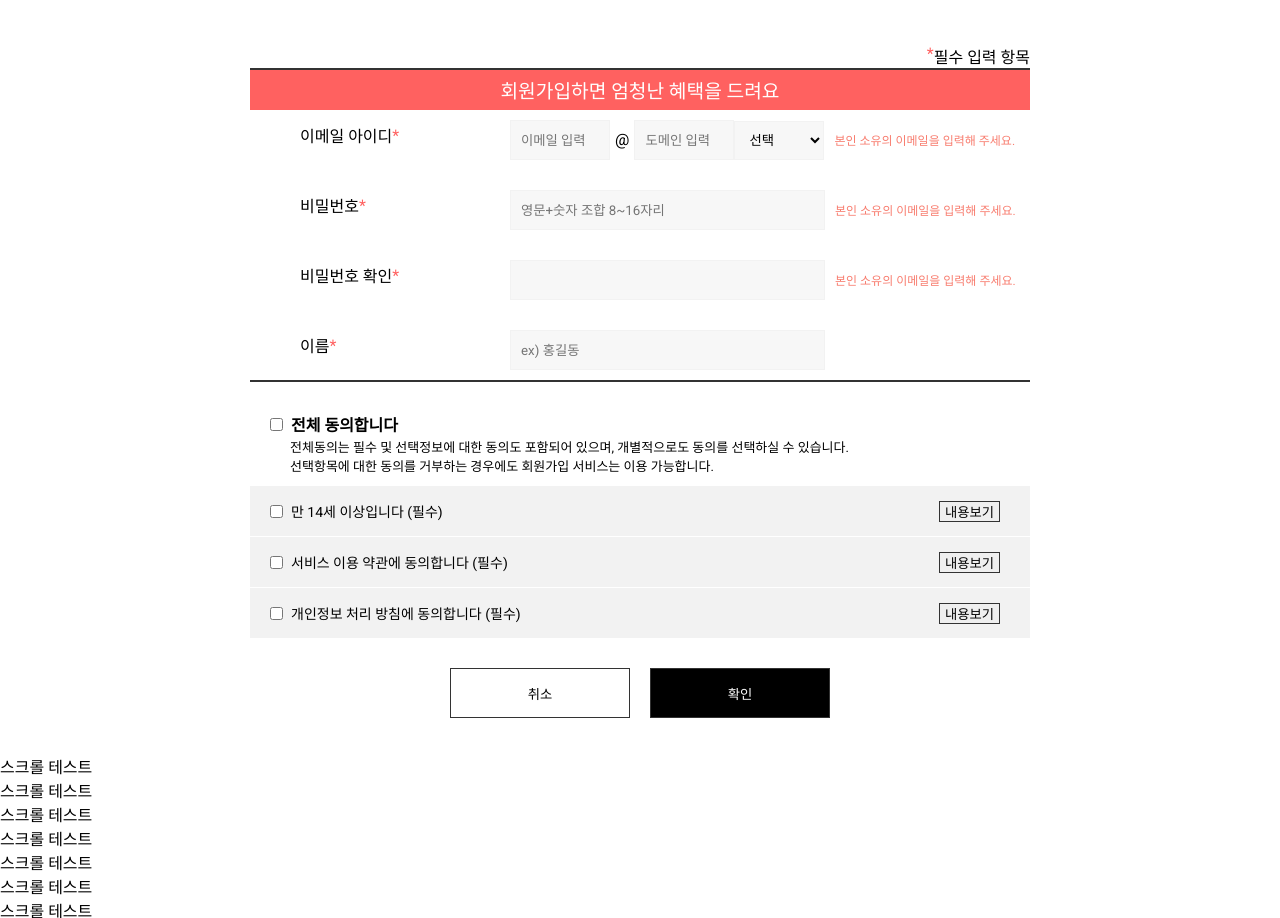
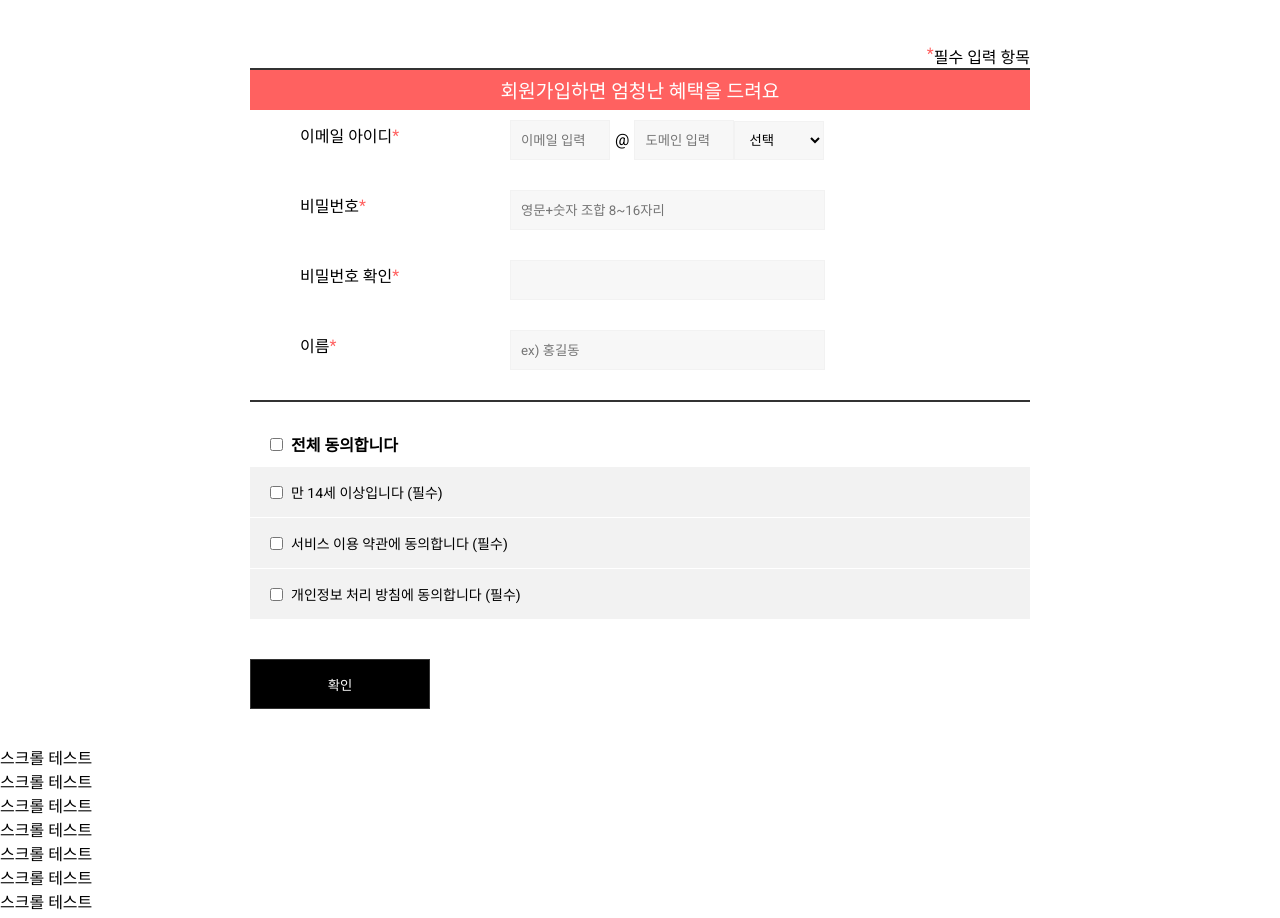
Before and after one commit to noona-n1/Shopping-Mall-Fe, a React (Vite) app: page /signup in a window 1280 px wide. Shown: the part 344-1262 px from the top of the page. Built offline with nearby package versions, Linux system fonts and the light colour scheme.

Commit message:
feat : 회원가입 기능 부여 , 응답요청 x 확인

```diff
--- a/src/page/SignupPage/SignupPage.jsx
+++ b/src/page/SignupPage/SignupPage.jsx
@@ -3,33 +3,94 @@ import './style/SignupPage.style.css';
 import '../../App.css';
 
 const SignupPage = () => {
-  const [agreeAll, setAgreeAll] = useState(false);
-  const [agreements, setAgreements] = useState({
-    agree1: false,
-    agree2: false,
-    agree3: false
+  const [formData, setFormData] = useState({
+    emailId: '',
+    emailDomain: '',
+    password: '',
+    passwordConfirm: '',
+    name: '',
+    agreements: {
+      agreeAll: false,
+      agree1: false,
+      agree2: false,
+      agree3: false
+    }
   });
+  const [errors, setErrors] = useState({
+    emailId: '',
+    emailDomain: '',
+    password: '',
+    passwordConfirm: '',
+    name: ''
+  });
+  const handleInputChange = (e) => {
+    const {name, value} = e.target;
+    setFormData((prevData) => ({
+      ...prevData,
+      [name]: value
+    }));
+  };
 
-  const handleAgreeAllChange = (e) => {
-    const checked = e.target.checked;
-    setAgreeAll(checked);
-    setAgreements({
-      agree1: checked,
-      agree2: checked,
-      agree3: checked
+  // 전체 동의와 개별 동의 체크박스 상태 관리
+  const handleAgreementChange = (e) => {
+    const {name, checked} = e.target;
+
+    // 개별 항목의 체크 상태 업데이트
+    setFormData((prevData) => {
+      const updatedAgreements = {
+        ...prevData.agreements,
+        [name]: checked
+      };
+
+      // 모든 개별 항목이 체크되면 `agreeAll`을 true로 설정, 하나라도 해제되면 false
+      const allChecked = updatedAgreements.agree1 && updatedAgreements.agree2 && updatedAgreements.agree3;
+
+      return {
+        ...prevData,
+        agreements: {
+          ...updatedAgreements,
+          agreeAll: allChecked
+        }
+      };
     });
   };
 
-  const handleAgreementChange = (e) => {
-    const {name, checked} = e.target;
-    setAgreements((prev) => ({...prev, [name]: checked}));
+  const handleAgreeAllChange = (e) => {
+    const {checked} = e.target;
 
-    if (!checked) {
-      setAgreeAll(false);
-    } else if (Object.values({...agreements, [name]: checked}).every(Boolean)) {
-      setAgreeAll(true);
+    // 전체 동의 시 모든 개별 항목을 `checked` 상태로 설정
+    setFormData((prevData) => ({
+      ...prevData,
+      agreements: {
+        agreeAll: checked,
+        agree1: checked,
+        agree2: checked,
+        agree3: checked
+      }
+    }));
+  };
+
+  const handleSubmit = (e) => {
+    e.preventDefault();
+    if (validateForm()) {
+      console.log('Form data submitted:', formData);
+      // 여기에 API 요청을 추가하여 폼 데이터를 서버로 전송합니다.
     }
   };
+
+  const validateForm = () => {
+    const newErrors = {};
+
+    if (!formData.emailId) newErrors.emailId = '이메일 아이디를 입력해 주세요.';
+    if (!formData.emailDomain) newErrors.emailDomain = '도메인을 입력해 주세요.';
+    if (!formData.password) newErrors.password = '비밀번호를 입력해 주세요.';
+    if (formData.password !== formData.passwordConfirm) newErrors.passwordConfirm = '비밀번호가 일치하지 않습니다.';
+    if (!formData.name) newErrors.name = '이름을 입력해 주세요.';
+
+    setErrors(newErrors);
+    return Object.keys(newErrors).length === 0;
+  };
+
   return (
     <section className='container'>
       <div className='sub-title-wrap'>
@@ -48,19 +109,41 @@ const SignupPage = () => {
             </div>
             <div className='col-right'>
               <div className='email-container'>
-                <input type='text' placeholder='이메일 입력' className='email-input' />
+                <input
+                  type='text'
+                  placeholder='이메일 입력'
+                  className='email-input'
+                  name='emailId'
+                  value={formData.emailId}
+                  onChange={handleInputChange}
+                />
                 <span className='at-symbol'>@</span>
-                <input type='text' placeholder='도메인 입력' className='domain-input' />
-                <select className='domain-select'>
-                  <option>선택</option>
-                  <option>gmail.com</option>
-                  <option>naver.com</option>
-                  <option>hanmail.net</option>
-                  <option>nate.com</option>
-                  <option>daun.net</option>
-                  <option>직접입력</option>
+                <input
+                  type='text'
+                  placeholder='도메인 입력'
+                  className='domain-input'
+                  name='emailDomain'
+                  value={formData.emailDomain}
+                  onChange={handleInputChange}
+                />
+                <select
+                  className='domain-select'
+                  onChange={(e) =>
+                    setFormData({
+                      ...formData,
+                      emailDomain: e.target.value
+                    })
+                  }>
+                  <option value=''>선택</option>
+                  <option value='gmail.com'>gmail.com</option>
+                  <option value='naver.com'>naver.com</option>
+                  <option value='hanmail.net'>hanmail.net</option>
+                  <option value='nate.com'>nate.com</option>
+                  <option value='daum.net'>daum.net</option>
+                  <option value='직접입력'>직접입력</option>
                 </select>
-                <span className='warning'>본인 소유의 이메일을 입력해 주세요.</span>
+                {errors.emailId && <span className='warning'>{errors.emailId}</span>}
+                {errors.emailDomain && <span className='warning'>{errors.emailDomain}</span>}
               </div>
             </div>
           </div>
@@ -70,8 +153,15 @@ const SignupPage = () => {
             </div>
             <div className='col-right'>
               <div className='password-container'>
-                <input type='text' placeholder='영문+숫자 조합 8~16자리' className='input' />
-                <span className='warning'>본인 소유의 이메일을 입력해 주세요.</span>
+                <input
+                  type='password'
+                  placeholder='영문+숫자 조합 8~16자리'
+                  className='input'
+                  name='password'
+                  value={formData.password}
+                  onChange={handleInputChange}
+                />
+                {errors.password && <span className='warning'>{errors.password}</span>}
               </div>
             </div>
           </div>
@@ -81,8 +171,14 @@ const SignupPage = () => {
             </div>
             <div className='col-right'>
               <div className='password-container'>
-                <input type='text' className='input' />
-                <span className='warning'>본인 소유의 이메일을 입력해 주세요.</span>
+                <input
+                  type='password'
+                  className='input'
+                  name='passwordConfirm'
+                  value={formData.passwordConfirm}
+                  onChange={handleInputChange}
+                />
+                {errors.passwordConfirm && <span className='warning'>{errors.passwordConfirm}</span>}
               </div>
             </div>
           </div>
@@ -91,7 +187,17 @@ const SignupPage = () => {
               이름<span className='required'>*</span>
             </div>
             <div className='col-right'>
-              <input type='text' placeholder='ex) 홍길동' className='input' />
+              <div className='name-container'>
+                <input
+                  type='text'
+                  placeholder='ex) 홍길동'
+                  className='input'
+                  name='name'
+                  value={formData.name}
+                  onChange={handleInputChange}
+                />
+                {errors.name && <span className='warning'>{errors.name}</span>}
+              </div>
             </div>
           </div>
         </div>
@@ -99,35 +205,45 @@ const SignupPage = () => {
       <div className='agreement-container'>
         <div className='agreement-details'>
           <label className='agreement-all'>
-            <input type='checkbox' checked={agreeAll} onChange={handleAgreeAllChange} />
+            <input
+              type='checkbox'
+              name='agreeAll'
+              checked={formData.agreements.agreeAll}
+              onChange={handleAgreeAllChange}
+            />
             전체 동의합니다
           </label>
-          <label className='agreement-all-content'>
-            <p>전체동의는 필수 및 선택정보에 대한 동의도 포함되어 있으며, 개별적으로도 동의를 선택하실 수 있습니다.</p>
-            선택항목에 대한 동의를 거부하는 경우에도 회원가입 서비스는 이용 가능합니다.
+          <label className='agreement'>
+            <input
+              type='checkbox'
+              name='agree1'
+              checked={formData.agreements.agree1}
+              onChange={handleAgreementChange}
+            />
+            <div className='agreement-text'>만 14세 이상입니다 (필수)</div>
           </label>
           <label className='agreement'>
-            <input type='checkbox' name='agree1' checked={agreements.agree1} onChange={handleAgreementChange} />
-            <div class='agreement-text'>만 14세 이상입니다 (필수)</div>
-            <button class='btn-detail'>내용보기</button>
+            <input
+              type='checkbox'
+              name='agree2'
+              checked={formData.agreements.agree2}
+              onChange={handleAgreementChange}
+            />
+            <div className='agreement-text'>서비스 이용 약관에 동의합니다 (필수)</div>
           </label>
           <label className='agreement'>
-            <input type='checkbox' name='agree2' checked={agreements.agree2} onChange={handleAgreementChange} />
-            <div class='agreement-text'>서비스 이용 약관에 동의합니다 (필수)</div>
-
-            <button class='btn-detail'>내용보기</button>
-          </label>
-          <label className='agreement'>
-            <input type='checkbox' name='agree3' checked={agreements.agree3} onChange={handleAgreementChange} />
-            <div class='agreement-text'>개인정보 처리 방침에 동의합니다 (필수)</div>
-
-            <button class='btn-detail'>내용보기</button>
+            <input
+              type='checkbox'
+              name='agree3'
+              checked={formData.agreements.agree3}
+              onChange={handleAgreementChange}
+            />
+            <div className='agreement-text'>개인정보 처리 방침에 동의합니다 (필수)</div>
           </label>
         </div>
-      </div>
-      <div className='center'>
-        <button class='button cancel'>취소</button>
-        <button class='button confirm'>확인</button>
+        <button className='button confirm' onClick={handleSubmit}>
+          확인
+        </button>
       </div>
     </section>
   );
--- a/src/page/SignupPage/style/SignupPage.style.css
+++ b/src/page/SignupPage/style/SignupPage.style.css
@@ -116,6 +116,10 @@
   gap: 5px; /* 입력 필드 간격 */
 }
 
+.name-container {
+  margin-bottom: 20px;
+}
+
 .required {
   color: #ff6160;
 }
@@ -168,6 +172,7 @@
   font-weight: bold;
   text-align: start;
   margin-top: 30px;
+  margin-bottom: 10px;
 }
 
 .agreement-all-content {
@@ -175,7 +180,6 @@
   text-align: left;
   margin-bottom: 10px;
   font-size: small;
-  /* 768사이즈 스몰 */
 }
 
 .agreement-details {
```
